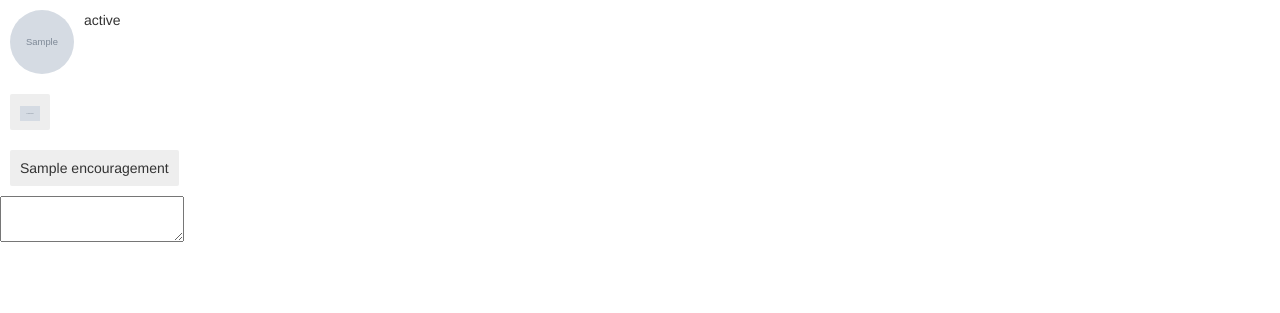
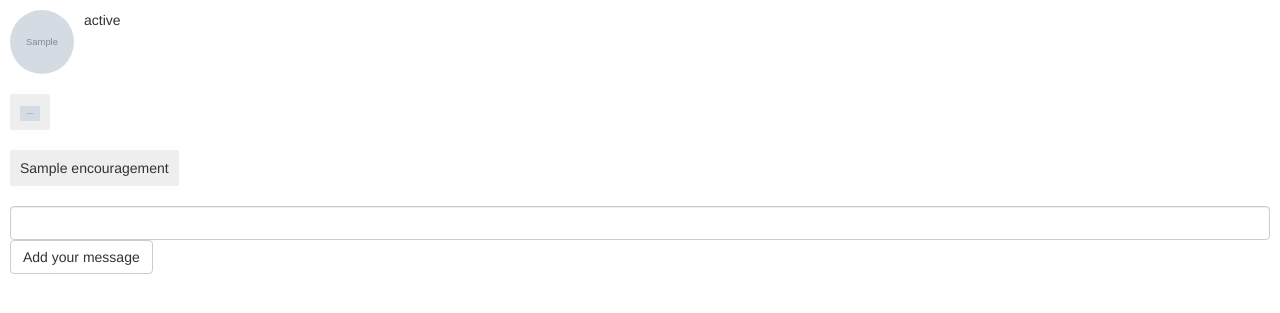
Before and after one commit to lxalln/blue-app-client, a Node project: template views/send-reaction.hbs in a window 1280 px wide. Shown: the top 313 px of the page. Run offline with Node 20 templates, Linux system fonts and the light colour scheme; the template is opened without the code that fills it: most values are stand-ins (such as "Sample title", 1, 10 or a date in 2020); grey boxes marked "Sample" are stand-in pictures; some libraries are stand-ins or nearby versions.

Commit message:
adding app views

```diff
--- a/public/style.css
+++ b/public/style.css
@@ -30,3 +30,7 @@
   margin: 5px 0;
   display: inline-block;
 }
+
+.message {
+  padding: 10px;
+}
--- a/server.js
+++ b/server.js
@@ -42,7 +42,7 @@ app.get('/client', function(req,res) {
 require('./controller/index.js')(app);
 require('./controller/send-reaction.js')(app);
 
-http.listen(process.env.PORT, function(){
+http.listen('5000', function(){
   logger.pipe('Server started via "http" and listening on 5000.', 'success');
 });
 
--- a/views/layouts/main.hbs
+++ b/views/layouts/main.hbs
@@ -18,6 +18,9 @@
       <script src="https://oss.maxcdn.com/respond/1.4.2/respond.min.js"></script>
     <![endif]-->
   </head>
+  <body>
+    <header>
+    </header>
 
     {{{body}}}
 
--- a/views/send-reaction.hbs
+++ b/views/send-reaction.hbs
@@ -24,7 +24,8 @@
 </div>
 
 <div class="message">
-  <form>
-    <textarea></textarea>
-  </form>
+  <div class="form-group">
+    <input type="text" class="form-control">
+    <button type="submit" class="btn btn-default">Add your message</button>
+  </div>
 </div>
```
Also changed, not shown: views/chat.js (added), views/feed.js (added), views/filter.js (added), views/import.js (added), views/sign-in.js (added), views/statement.js (added), views/statements.js (added).
